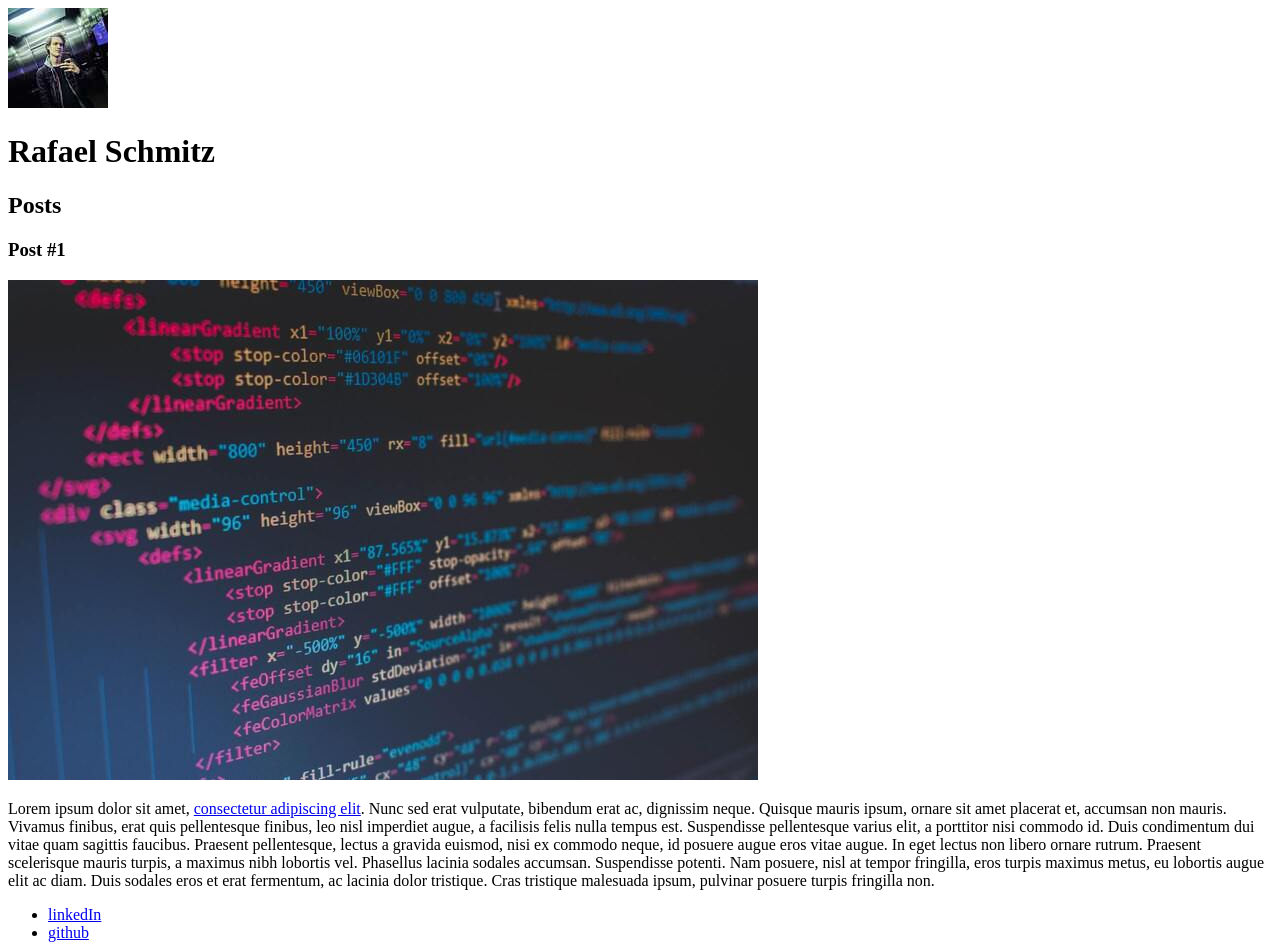
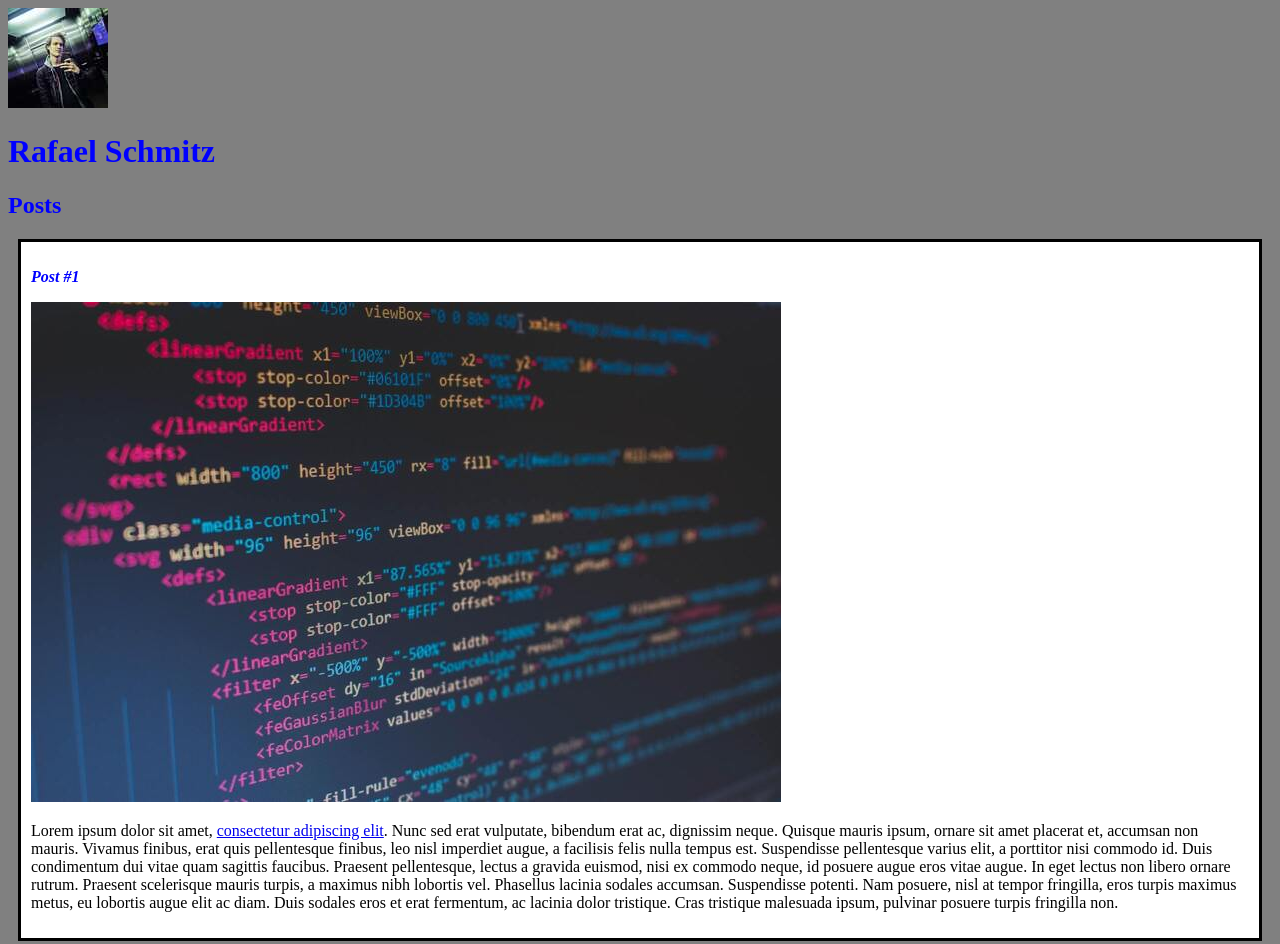
Before and after one commit to Reifhel/Santander-Bootcamp---DIO, a plain HTML site: page modulo 2/Introdução a criação de websites com HTML5 e CSS3/index.html in a window 1280 px wide. Shown: the top 944 px of the page. Drawn offline with Linux system fonts and the light colour scheme.

Commit message:
introdução ao css3

```diff
--- a/modulo 2/Introdução a criação de websites com HTML5 e CSS3/index.html
+++ b/modulo 2/Introdução a criação de websites com HTML5 e CSS3/index.html
@@ -5,6 +5,7 @@
 
         <meta charset="UTF-8">
         <title>Rafael Schmitz</title>
+        <link rel="stylesheet" href="style.css">
 
     </head>
 
@@ -12,19 +13,19 @@
 
         <header>
             <img src="rafael schmitz.jpeg" alt="foto de rafael schmitz">
-            <h1>Rafael Schmitz</h1>
+            <h1 id="title">Rafael Schmitz</h1>
         </header>
 
         <section>
 
             <header>
-                <h2> Posts </h2>
+                <h2 class="subtitle"> Posts </h2>
             </header>
 
-            <article>
+            <article class="post">
 
                 <header>
-                    <h3> Post #1</h3>
+                    <h3 class="post_title"> Post #1</h3>
                 </header>
                 <img src="postagem-1.jpg" alt="editor de código em html">
                 <p>
--- /dev/null
+++ b/modulo 2/Introdução a criação de websites com HTML5 e CSS3/style.css
@@ -0,0 +1,19 @@
+body{
+    background-color: gray;
+}
+
+#title, .post_title, .subtitle{
+    color: blue;
+}
+
+.post_title{
+    font-size: 16px;
+    font-style: italic;
+}
+
+.post{
+    background-color: #fff;
+    padding: 10px;
+    border: 3px solid black;
+    margin: 10px;
+}
```
Also changed, not shown: 2 other files.
